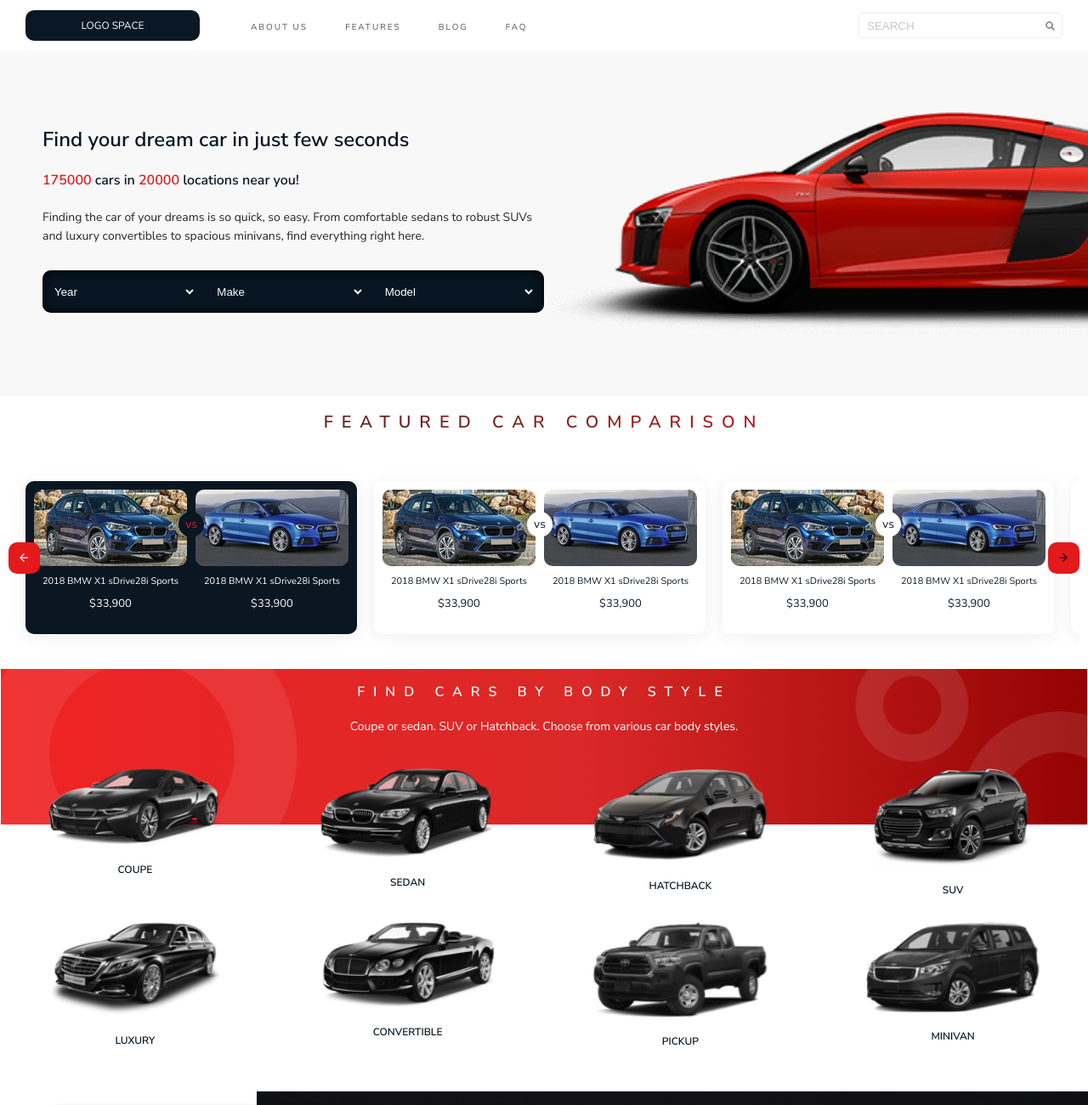
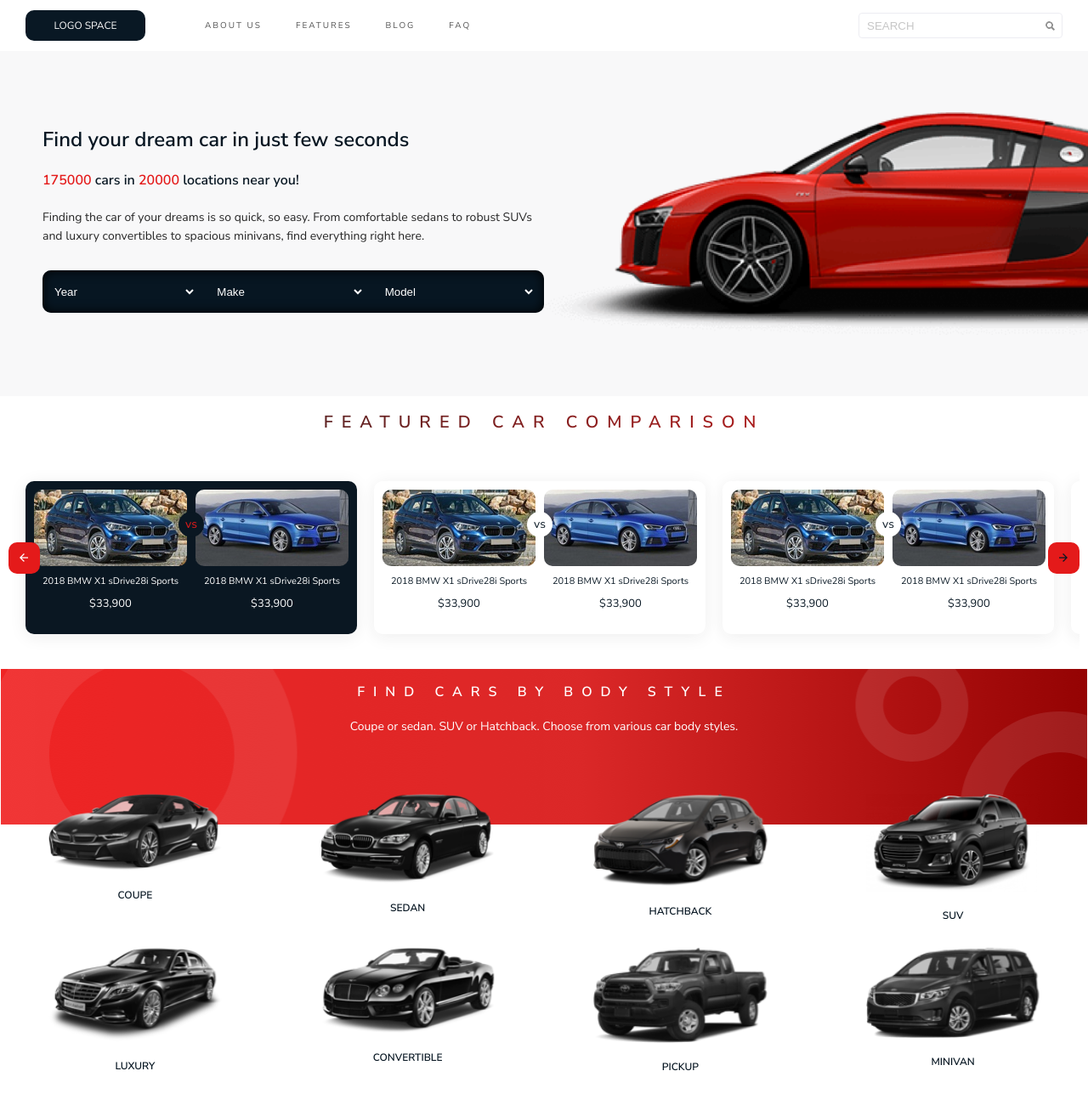
Before and after one commit to Leojino/static_lander, a plain HTML site: page index.html in a window 1280 px wide. Shown: the top 1300 px of the page at 85% size. Drawn offline with Linux system fonts and the light colour scheme.

Commit message:
finish static layout

```diff
--- a/stylesheets/main.css
+++ b/stylesheets/main.css
@@ -21,12 +21,12 @@ body {
 }
 
 header {
-  height: 60px;
   background-color: #fff;
   width: 100%;
-  padding: 0 30px;
+  padding: 5px 10px;
   display: flex;
   align-items: center;
+  flex-direction: column;
 }
 
 .logo {
@@ -42,7 +42,13 @@ header {
 }
 
 .links {
-  flex-grow: 1;
+  width: 100%;
+}
+
+.links ul {
+  padding: 0;
+  display: flex;
+  justify-content: space-around;
 }
 
 .links li {
@@ -50,7 +56,28 @@ header {
   font-size: 10px;
   color: #525252;
   letter-spacing: 2px;
+  margin: 0 15px;
+}
+
+@media (min-width: 768px) {
+  header {
+    padding: 5px 30px;
+  }
+  .links {
+    flex-grow: 1;
+    flex-basis: none;
+  }
+  .links ul {
+    padding-left: 50px;
+    justify-content: unset;
+  }
+  .links li {
       margin: 0 20px;
+  }
+  header {
+    height: 60px;
+    flex-direction: row;
+  }
 }
 .search-box {
   position: relative;
@@ -67,14 +94,14 @@ header {
   position: absolute;
   right: 9px;
   top: 10px;
-    opacity: .5;
+  opacity: 0.5;
 }
 
 .lander {
   height: 406px;
   background-image: linear-gradient(to left, rgba(255, 255, 255, 0), #ffffff);
   background-color: #f8f8f9;
-  padding: 20px 50px;
+  padding: 20px;
   display: flex;
   align-items: center;
 }
@@ -85,6 +112,7 @@ header {
         background-repeat: no-repeat;
         background-position: right center;
         background-size: 50%;
+        padding: 20px 50px;
   }
   .lander .content {
     width: 50%;
@@ -174,7 +202,6 @@ img {
 
 .ccqj-item {
   flex-basis: 280px;
-  height: 100px;
   border-radius: 10px;
   box-shadow: 0 3px 20px 0 rgba(38, 38, 38, 0.08);
   background-color: #ffffff;
@@ -234,15 +261,14 @@ img {
 
 /* car comparison quick jump end */
 
-
 /* body style section start */
 
 .body-style-quick-jump {
   position: relative;
-    background-image: url('../assets/body-style-bg.png');
+  background-image: url("../assets/body-style-bg.png");
   background-repeat: no-repeat;
   background-position: top;
-    background-size: 100%;
+  background-size: 100% 40%;
   text-align: center;
   border: 1px solid transparent;
 }
@@ -253,7 +279,7 @@ img {
   letter-spacing: 10px;
   font-size: 16px;
 }
-.body-style-quick-jump .desc{
+.body-style-quick-jump .desc {
   color: #fff;
   margin: 20px 0;
   font-size: 14px;
@@ -278,23 +304,35 @@ img {
   font-size: 12px;
   font-weight: 800;
 }
+@media (min-width: 600px) {
+    .body-style-quick-jump {
+        background-size: 100%;
+    }
+}
+@media (min-width: 1050px) {
+    .body-style-quick-jump .cars-panel {
+    padding-top: 50px;
+    }
+}
 /* body style section end */
 
 /* vehicle history report section start */
 .vehicle-history-report {
   position: relative;
   background-color: #fff;
-    padding: 20px 50px;
+  padding: 20px;
   display: flex;
   align-items: center;
+  background-image: url(../assets/cars/vin-bg-1280.jpg);
+  background-repeat: no-repeat;
+  background-position: right center;
 }
 .vehicle-history-report .content {
   background-color: #fff;
   border-radius: 20px;
-      box-shadow: 0 0 7px 0px rgba(0, 0, 0, .3);
-      padding: 30px 55px;
+  box-shadow: 0 0 7px 0px rgba(0, 0, 0, 0.3);
+  padding: 20px;
   max-width: 560px;
-      height: 421px;
 }
 .vehicle-history-report .content p {
   font-size: 14px;
@@ -331,12 +369,12 @@ img {
 
 @media (min-width: 600px) {
   .vehicle-history-report {
-      background-image: url(../assets/cars/vin-bg-1280.jpg);
-      background-repeat: no-repeat;
-      background-position: right center;
+    height: 421px;
+    padding: 20px 50px;
   }
+
   .vehicle-history-report .content {
-      /* width: 50%; */
+    padding: 30px 55px;
   }
 }
 /* vehicle history report section end */
@@ -363,7 +401,7 @@ footer {
 }
 .footer-quicklinks ul li,
 .copyright span {
-    opacity: .5;
+  opacity: 0.5;
 }
 
 .copyright .title {
```
Lines whose indentation alone changed are shown as unchanged.
